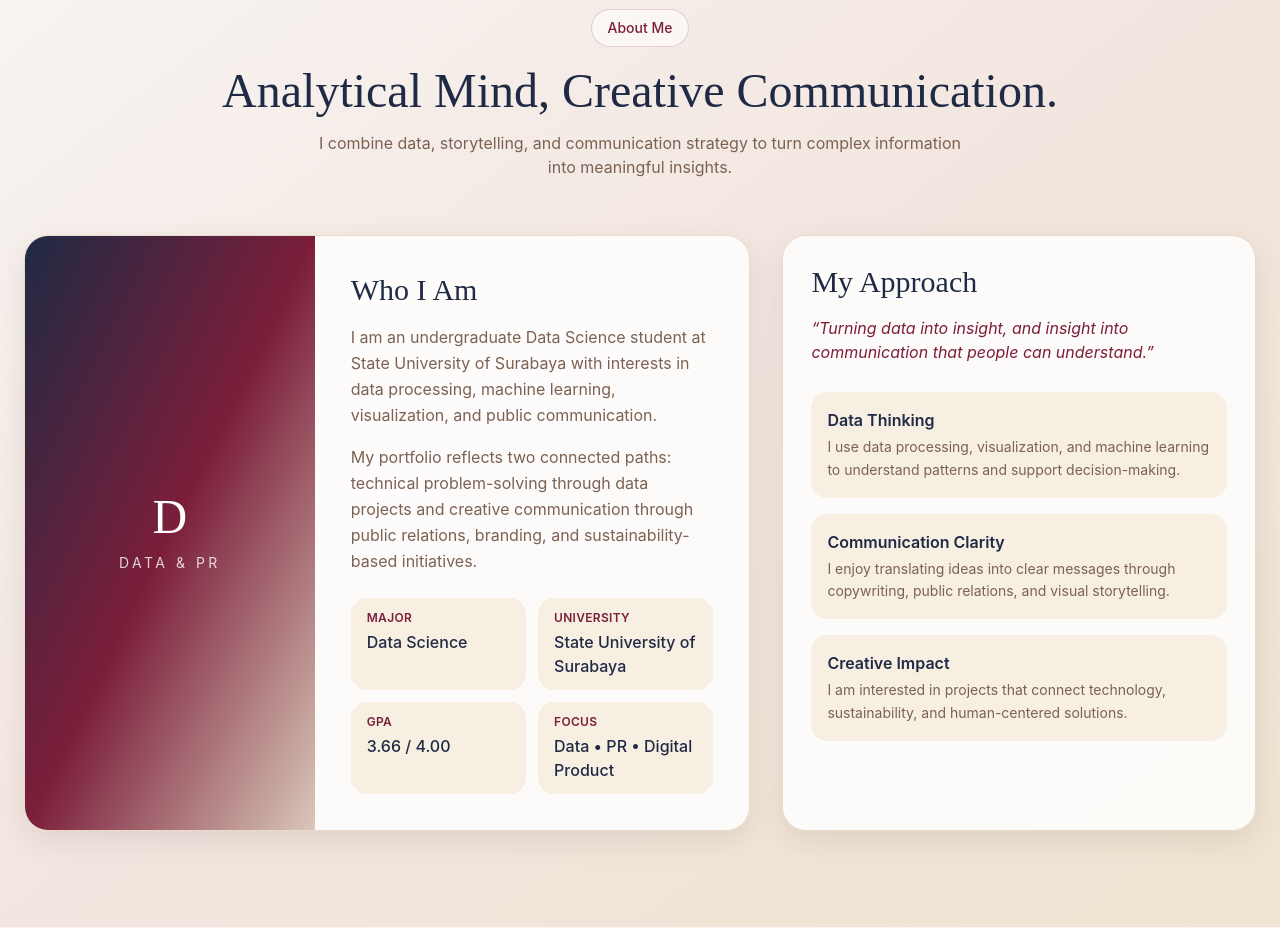
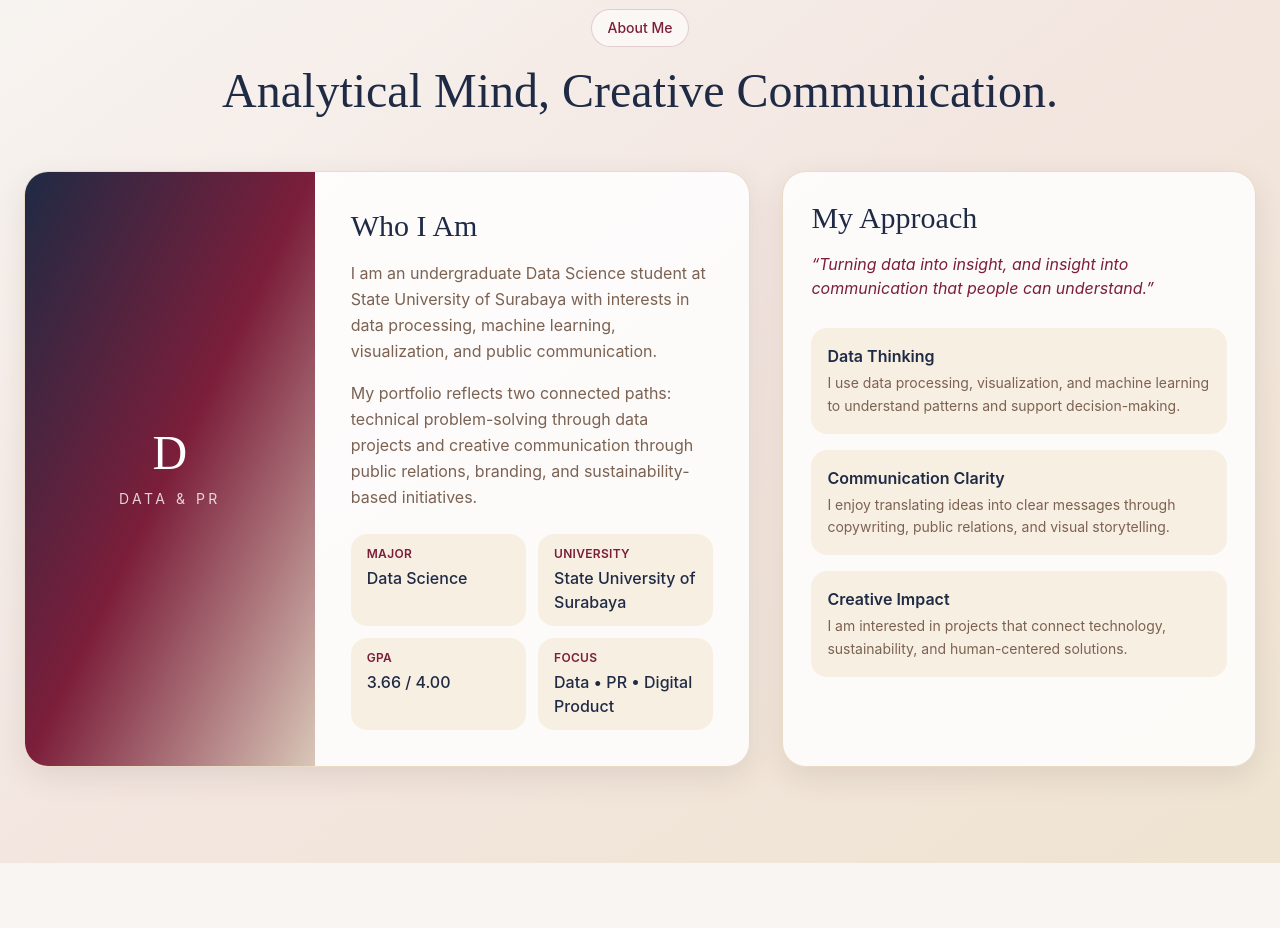
Before and after one commit to Dianayuww/college, a React (Vite) app: page / in a window 1280 px wide. Shown: the part 940-1868 px from the top of the page. Built offline with nearby package versions, Linux system fonts and the light colour scheme.

Commit message:
Remove descriptive paragraph from App component
Removed a paragraph about combining data and storytelling.

```diff
--- a/src/App.jsx
+++ b/src/App.jsx
@@ -482,10 +482,6 @@ export default function App() {
       <h2 className="mt-5 font-serif text-4xl md:text-5xl text-[#1f2a44]">
         Analytical Mind, Creative Communication.
       </h2>
-
-      <p className="mx-auto mt-4 max-w-2xl text-mediumBrown">
-        I combine data, storytelling, and communication strategy to turn complex information into meaningful insights.
-      </p>
     </div>
 
     <div className="grid gap-8 lg:grid-cols-5">
```
